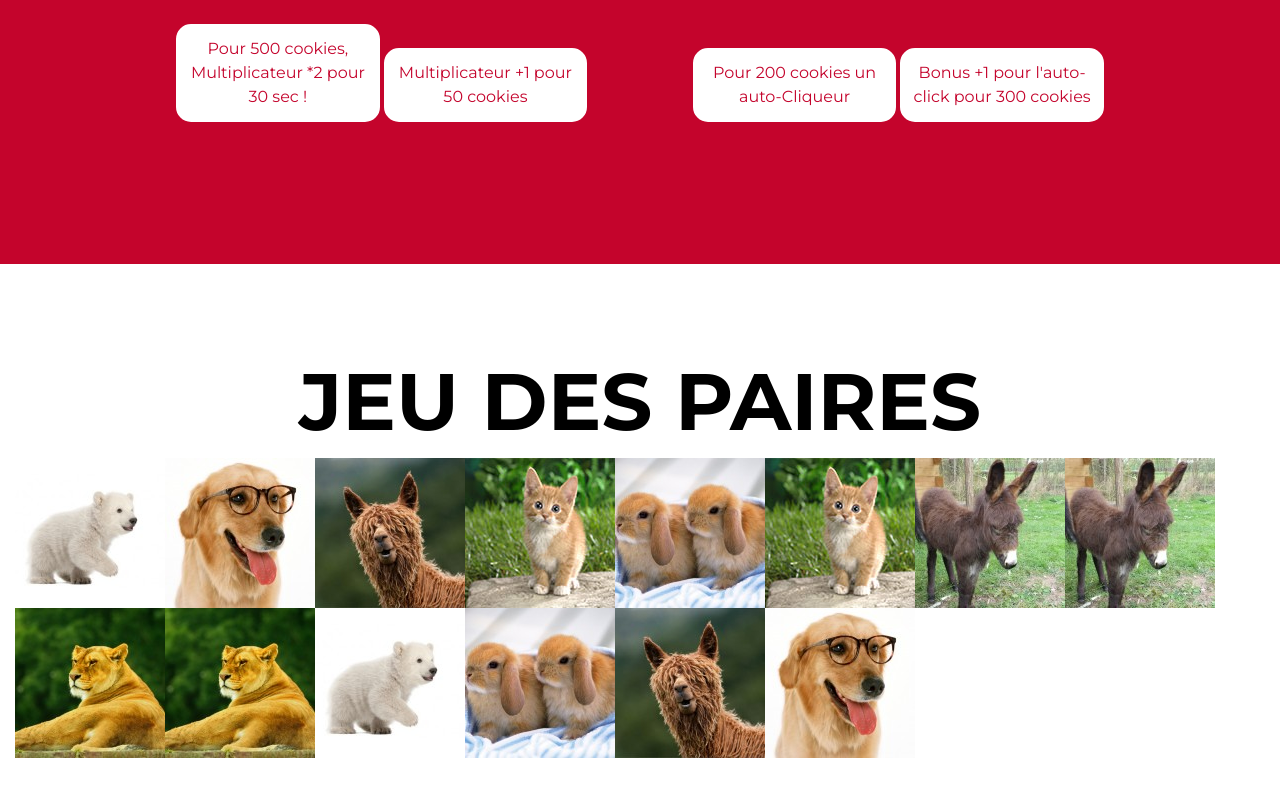
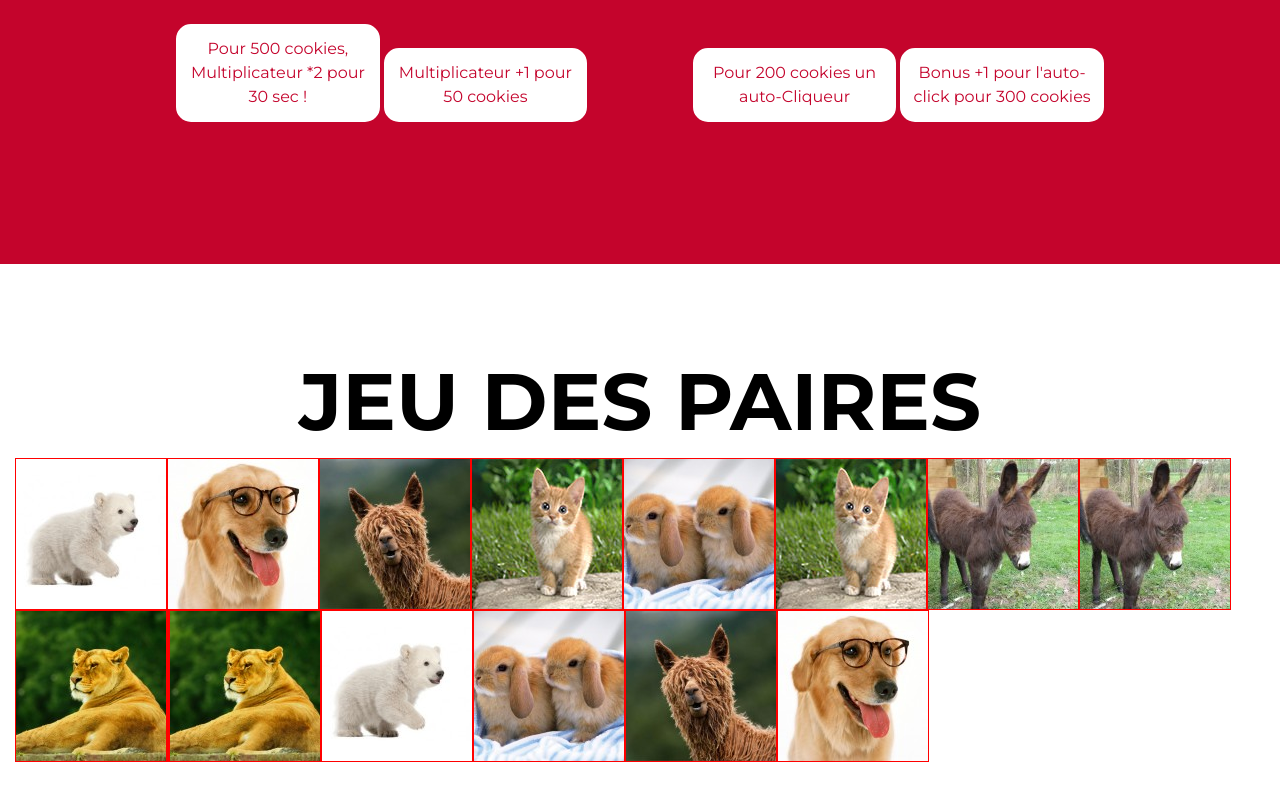
Before and after one commit to Maxime-Christiaens/JS-Games, a plain HTML site: page index.html in a window 1280 px wide. Shown: the part 1336-2136 px from the top of the page. Drawn offline with nearby package versions, Linux system fonts and the light colour scheme.

Commit message:
toujours pas fini

```diff
--- a/index.html
+++ b/index.html
@@ -51,21 +51,21 @@
         <div id="GamePaires" class="container-fluid text-center">
                 <h2 class="col-lg-12 titre">Jeu des paires</h2>
             <div class="row arrayImgs1">
-                <img class="" id="img0" src="imgs/anehihan.jpg" alt="">
-                <img class="" id="img1" src="imgs/chatminou.jpg" alt="">
-                <img class="" id="img2" src="imgs/chientoutou.jpg" alt="">
-                <img class="" id="img3" src="imgs/lamacrachat.jpg" alt="">
-                <img class="" id="img4" src="imgs/lapinscrottes.jpg" alt="">
-                <img class="" id="img5" src="imgs/lionnegraou.jpg" alt="">
-                <img class="" id="img6" src="imgs/oursbaby.jpg" alt="">
-                <img class="" id="img7" src="imgs/anehihan.jpg" alt="">
-                <img class="" id="img8" src="imgs/chatminou.jpg" alt="">
-                <img class="" id="img9" src="imgs/chientoutou.jpg" alt="">
-                <img class="" id="img10" src="imgs/lamacrachat.jpg" alt="">
-                <img class="" id="img11" src="imgs/lapinscrottes.jpg" alt="">
-                <img class="" id="img12" src="imgs/lionnegraou.jpg" alt="">
-                <img class="" id="img13" src="imgs/oursbaby.jpg" alt="">
-                <img class="" id="img14" src="" alt="">
+                <div><img class="imgsPaire" id="img0" src="imgs/anehihan.jpg" alt=""></div>
+                <div><img class="imgsPaire" id="img1" src="imgs/chatminou.jpg" alt=""></div>
+                <div><img class="imgsPaire" id="img2" src="imgs/chientoutou.jpg" alt=""></div>
+                <div><img class="imgsPaire" id="img3" src="imgs/lamacrachat.jpg" alt=""></div>
+                <div><img class="imgsPaire" id="img4" src="imgs/lapinscrottes.jpg" alt=""></div>
+                <div><img class="imgsPaire" id="img5" src="imgs/lionnegraou.jpg" alt=""></div>
+                <div><img class="imgsPaire" id="img6" src="imgs/oursbaby.jpg" alt=""></div>
+                <div><img class="imgsPaire" id="img7" src="imgs/anehihan.jpg" alt=""></div>
+                <div><img class="imgsPaire" id="img8" src="imgs/chatminou.jpg" alt=""></div>
+                <div><img class="imgsPaire" id="img9" src="imgs/chientoutou.jpg" alt=""></div>
+                <div><img class="imgsPaire" id="img10" src="imgs/lamacrachat.jpg" alt=""></div>
+                <div><img class="imgsPaire" id="img11" src="imgs/lapinscrottes.jpg" alt=""></div>
+                <div><img class="imgsPaire" id="img12" src="imgs/lionnegraou.jpg" alt=""></div>
+                <div><img class="imgsPaire" id="img13" src="imgs/oursbaby.jpg" alt=""></div>
+                <div><img class="imgsPaire" id="img14" src="" alt=""></div>
             </div>
         </div>
     </div>
--- a/style.scss
+++ b/style.scss
@@ -64,8 +64,27 @@
             background-color: #c4042c;
         }
     }
-    //installation
-    .instal{
-        margin-bottom: 100px;
+    //Jeu des paires
+    .row.arrayImgs1{
+        div{
+            position: relative;
+            z-index: 9999;
+            border: 1px solid red;
+            background-color: #c4042c;
+            .imgsPaire{
+                position: relative;
+                z-index: 0;
+                transition: all 0.3s ease;
+                &:hover{
+                    transform : scale(1.2);
+                    transition: all 0.3s ease;
+                }
+                &:active{
+                    transform: rotateY(180deg);
+                    //retourne la carte
+                    transition: all 0.3s ease;
+                }
+            }
+        }
     }
 }
```
Also changed, not shown: style.css, 1 other file.
